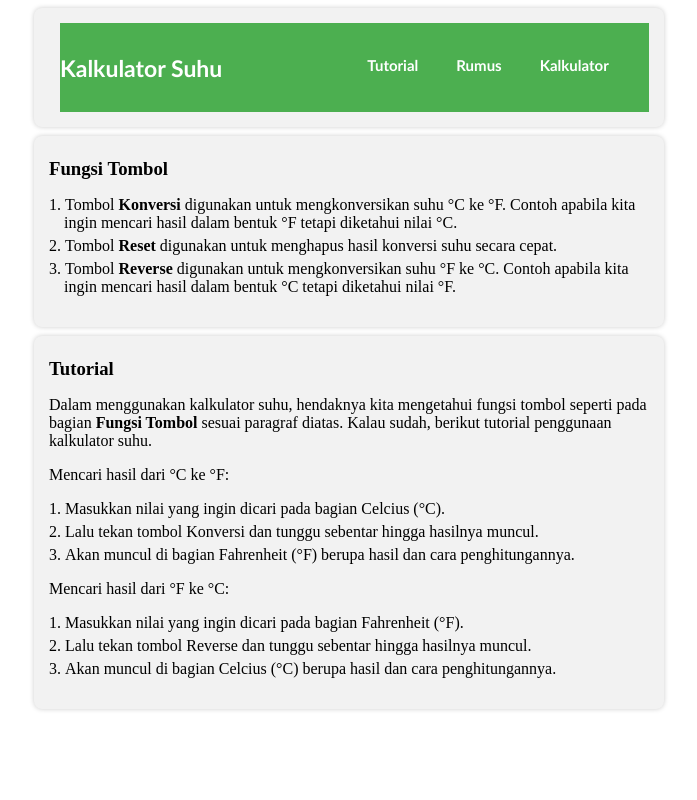
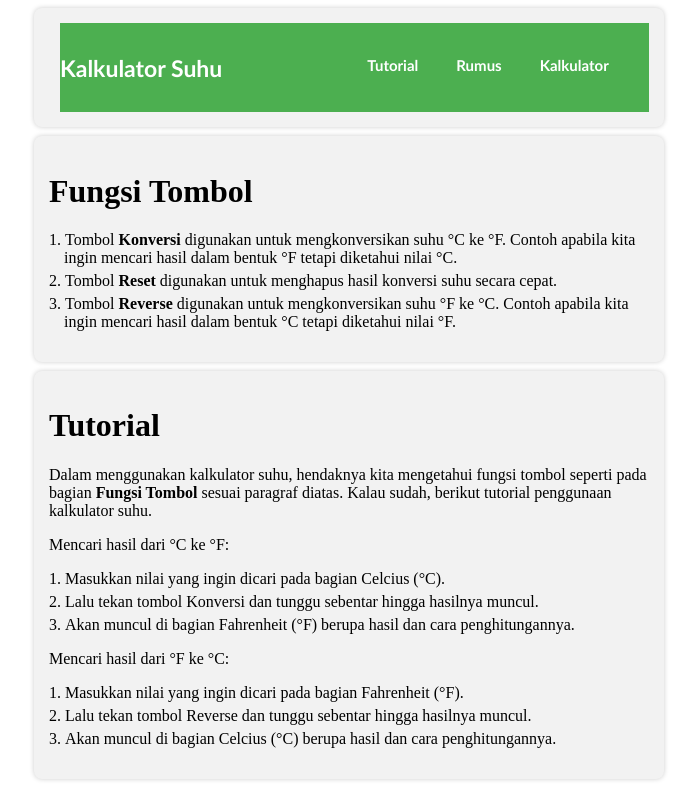
Before and after one commit to Michaelfelixchandra/Kalkulatorsuhu, a plain HTML site: page index.html in a window 1280 px wide. Shown: the whole page, without its empty margins (291-988 px from the left). Drawn offline with Linux system fonts and the light colour scheme.

Commit message:
Update index.html

```diff
--- a/index.html
+++ b/index.html
@@ -21,7 +21,7 @@
 </body>
 <body>
     <div class="function">
-        <h3>Fungsi Tombol</h3>
+        <h1>Fungsi Tombol</h1>
         <p>
             <ol>
                 <li>Tombol <strong>Konversi</strong> digunakan untuk mengkonversikan suhu °C ke °F. Contoh apabila kita ingin mencari hasil dalam bentuk °F tetapi diketahui nilai °C.</li>
@@ -31,7 +31,7 @@
         </p>
     </div>
     <div class="content">
-        <h3>Tutorial</h3>
+        <h1>Tutorial</h1>
         <p>Dalam menggunakan kalkulator suhu, hendaknya kita mengetahui fungsi tombol seperti pada bagian <strong>Fungsi Tombol</strong> sesuai paragraf diatas. Kalau sudah, berikut tutorial penggunaan kalkulator suhu.</p>
         <p>Mencari hasil dari °C ke °F:
             <ol>
```
